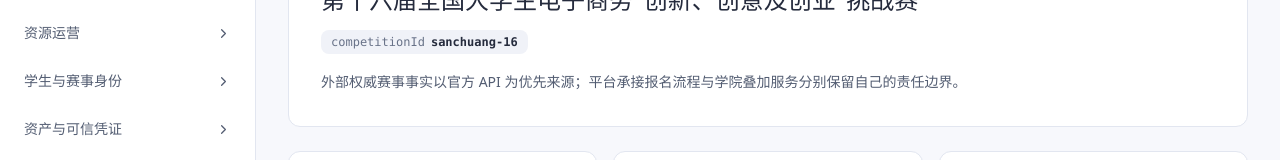
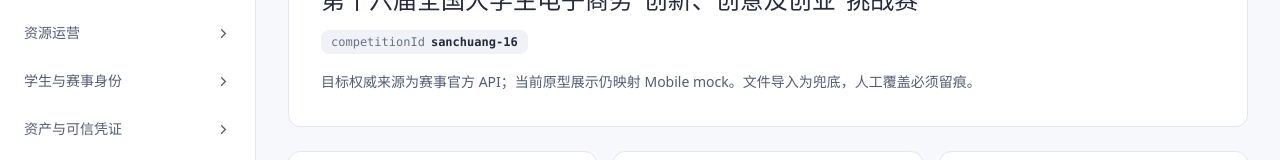
Before and after one commit to dangjingtao/core-industry-college-prototype, a React (Vite) app in the folder apps/pc/: page /admin/competitions/objects/sanchuang-16 in a window 1280 px wide. Shown: the part 226-386 px from the top of the page. Built offline with nearby package versions, Linux system fonts and the light colour scheme.

Commit message:
refactor(pc02): reuse PC01 competition master records

```diff
--- a/apps/pc/src/admin/competition-control-data.ts
+++ b/apps/pc/src/admin/competition-control-data.ts
@@ -1,77 +1,47 @@
-export type CompetitionControlSource = "平台配置" | "API 同步" | "文件导入" | "人工修正" | "Runtime";
+import { adminDomains, type DataSource } from "./data";
+
+export type CompetitionControlSource = DataSource;
 export type RegistrationMode = "platformPortal" | "externalUrl" | "thirdPartyApi" | "offline";
 export type PlatformReviewStatus = "pending" | "approved" | "rejected";
 export type OfficialQualificationStatus = "pending" | "confirmed" | "rejected" | "notRequired";
+type CompetitionStatus = "upcoming" | "registrationOpen" | "inProgress" | "ended";
 
-export type CompetitionControlRecord = {
-  id: string;
-  name: string;
-  status: "upcoming" | "registrationOpen" | "inProgress" | "ended";
-  source: CompetitionControlSource;
-  sourceDetail: string;
+type Relation = { label: string; stableId: string; to?: string };
+
+type CompetitionControlExtension = {
   organizer: string;
-  organizerId?: string;
   authorityMode: "externalAuthority" | "platformConfigured";
   tracks: { id: string; name: string; group: string }[];
-  registration: {
-    mode: RegistrationMode;
-    label: string;
-    detail: string;
-    portalPath?: string;
-  };
-  sync: {
-    state: "healthy" | "attention" | "notRequired";
-    lastSync: string;
-    priority: string;
-    fallback: string;
-    conflictPolicy: string;
-  };
-  qualification: {
-    platformReview: PlatformReviewStatus;
-    officialQualification: OfficialQualificationStatus;
-    workspaceRule: string;
-  };
+  registration: { mode: RegistrationMode; label: string; detail: string; portalPath?: string };
+  sync: { state: "healthy" | "attention" | "notRequired"; lastSync: string; priority: string; fallback: string; conflictPolicy: string };
+  qualification: { platformReview: PlatformReviewStatus; officialQualification: OfficialQualificationStatus; workspaceRule: string };
   windows: {
     official: { label: string; value: string; owner: string }[];
     local: { id: string; label: string; value: string; owner: string; scope: string }[];
   };
-  schoolScope: {
-    reviewOwnerRule: string;
-    authorizedSchools: string[];
-    note: string;
-  };
-  team: {
-    id: string;
-    name: string;
-    captainSchool: string;
-    members: { id: string; name: string; role: string; school: string }[];
-  };
-  project: {
-    id: string;
-    name: string;
-    track: string;
-    summary: string;
-    stage: string;
-  };
+  schoolScope: { reviewOwnerRule: string; authorizedSchools: string[]; note: string };
+  team: { id: string; name: string; captainSchool: string; members: { id: string; name: string; role: string; school: string }[] };
+  project: { id: string; name: string; track: string; summary: string; stage: string };
   resources: { id: string; title: string; category: string; source: CompetitionControlSource; updatedAt: string }[];
   services: {
     courses: { id: string; name: string }[];
     benefits: { id: string; name: string }[];
     activities: { id: string; name: string }[];
   };
-  workshop: {
-    enabled: boolean;
-    scope: string;
-    lifecycle: string;
-    skillPack: string[];
-    privacy: string;
-  };
-  teacherScope: {
-    allowed: string[];
-    denied: string[];
-  };
+  workshop: { enabled: boolean; scope: string; lifecycle: string; skillPack: string[]; privacy: string };
+  teacherScope: { allowed: string[]; denied: string[] };
+  additionalAppConsumers: string[];
+  additionalRelations: Relation[];
+};
+
+export type CompetitionControlRecord = CompetitionControlExtension & {
+  id: string;
+  name: string;
+  status: CompetitionStatus;
+  source: CompetitionControlSource;
+  sourceDetail: string;
   appConsumers: string[];
-  relations: { label: string; stableId: string; to?: string }[];
+  relations: Relation[];
 };
 
 export const registrationModeLabels: Record<RegistrationMode, string> = {
@@ -81,13 +51,8 @@ export const registrationModeLabels: Record<RegistrationMode, string> = {
   offline: "无线上报名",
 };
 
-export const competitionControlRecords: CompetitionControlRecord[] = [
-  {
-    id: "sanchuang-16",
-    name: "第十六届全国大学生电子商务“创新、创意及创业”挑战赛",
-    status: "registrationOpen",
-    source: "API 同步",
-    sourceDetail: "外部权威赛事事实以官方 API 为优先来源；平台承接报名流程与学院叠加服务分别保留自己的责任边界。",
+const competitionExtensions: Record<string, CompetitionControlExtension> = {
+  "sanchuang-16": {
     organizer: "全国大学生电子商务“创新、创意及创业”挑战赛竞赛组织委员会",
     authorityMode: "externalAuthority",
     tracks: [
@@ -164,32 +129,19 @@ export const competitionControlRecords: CompetitionControlRecord[] = [
       allowed: ["当前赛事报名资料", "当前授权学校的团队与成员", "CompetitionProject 材料", "必要联系方式", "学校审核状态", "被授权赛事变更事项"],
       denied: ["学生其它赛事", "长期问卷 / 画像", "求职简历", "投递记录", "权益消费记录", "Workshop 私人回答 / AI 内容", "与审核无关的长期账号数据"],
     },
-    appConsumers: [
-      "/competitions",
-      "/competitions/sanchuang-16",
+    additionalAppConsumers: [
       "/registration → /registration-portal/*",
       "/competitions/sanchuang-16/workspace",
       "/competitions/sanchuang-16/workspace/team",
       "/competitions/sanchuang-16/workspace/resources",
       "/competitions/sanchuang-16/workshop",
     ],
-    relations: [
-      { label: "北辰美妆", stableId: "northstar-beauty", to: "/admin/organizations/objects/northstar-beauty" },
-      { label: "品牌电商实战课", stableId: "brand-ecommerce" },
-      { label: "北辰美妆校园体验权益", stableId: "benefit-beauty-sample" },
-    ],
+    additionalRelations: [{ label: "校赛路演训练营", stableId: "activity-roadshow" }],
   },
-  {
-    id: "innovation-cup-2026",
-    name: "2026 青年品牌创新挑战赛",
-    status: "upcoming",
-    source: "平台配置",
-    sourceDetail: "普通合作赛事由平台赛事运营直接配置；仍使用同一 Competition 控制面与 stable id 规则。",
+  "innovation-cup-2026": {
     organizer: "青年品牌创新联盟",
     authorityMode: "platformConfigured",
-    tracks: [
-      { id: "track-brand", name: "品牌创新赛道", group: "综合组" },
-    ],
+    tracks: [{ id: "track-brand", name: "品牌创新赛道", group: "综合组" }],
     registration: {
       mode: "platformPortal",
       label: "平台承接报名",
@@ -205,12 +157,10 @@ export const competitionControlRecords: CompetitionControlRecord[] = [
     qualification: {
       platformReview: "approved",
       officialQualification: "notRequired",
-      workspaceRule: "该合作赛事不要求外部权威资格回流；平台资格规则满足后即可按赛事生命周期开放 Workspace。",
+      workspaceRule: "该合作赛事不要求外部权威资格回流；平台资格规则满足后仍按赛事生命周期开放 Workspace。",
     },
     windows: {
-      official: [
-        { label: "平台报名窗口", value: "2026-09-01 → 2026-10-15", owner: "平台赛事运营" },
-      ],
+      official: [{ label: "平台报名窗口", value: "2026-09-01 → 2026-10-15", owner: "平台赛事运营" }],
       local: [],
     },
     schoolScope: {
@@ -231,12 +181,10 @@ export const competitionControlRecords: CompetitionControlRecord[] = [
       id: "project-brand-2026",
       name: "校园轻运动品牌验证计划",
       track: "品牌创新",
-      summary: "同样是赛事期 CompetitionProject；赛事结束后仅把摘要、经历、团队角色与可信成果 handoff 到长期资产。",
+      summary: "赛事期 CompetitionProject；赛事结束后只 handoff 摘要、经历、团队角色与可信成果。",
       stage: "报名准备",
     },
-    resources: [
-      { id: "brand-cup-guide", title: "赛事说明与提交规范", category: "规则", source: "平台配置", updatedAt: "2026-08-18" },
-    ],
+    resources: [{ id: "brand-cup-guide", title: "赛事说明与提交规范", category: "规则", source: "平台配置", updatedAt: "2026-08-18" }],
     services: {
       courses: [{ id: "course-brand-basics", name: "品牌验证基础课" }],
       benefits: [],
@@ -253,20 +201,38 @@ export const competitionControlRecords: CompetitionControlRecord[] = [
       allowed: ["当前赛事报名资料", "授权学校团队与成员", "CompetitionProject 材料", "审核状态"],
       denied: ["学生其它赛事", "长期画像", "求职简历与投递", "权益消费记录", "Workshop 私人回答 / AI 内容"],
     },
-    appConsumers: [
-      "/competitions",
-      "/competitions/innovation-cup-2026",
-      "/registration",
-      "/competitions/innovation-cup-2026/workspace",
-      "/competitions/innovation-cup-2026/workshop",
-    ],
-    relations: [
+    additionalAppConsumers: ["/registration", "/competitions/innovation-cup-2026/workspace", "/competitions/innovation-cup-2026/workshop"],
+    additionalRelations: [
       { label: "品牌验证基础课", stableId: "course-brand-basics" },
       { label: "品牌诊断开放日", stableId: "activity-brand-clinic" },
     ],
   },
-];
+};
 
-export function competitionControlById(competitionId: string | undefined) {
-  return competitionControlRecords.find(record => record.id === competitionId);
+function normalizeCompetitionStatus(value: string): CompetitionStatus | undefined {
+  return value === "upcoming" || value === "registrationOpen" || value === "inProgress" || value === "ended" ? value : undefined;
 }
+
+function baseCompetitionById(competitionId: string | undefined) {
+  if (!competitionId) return undefined;
+  return adminDomains.find(domain => domain.id === "competitions")?.sampleObjects.find(item => item.stableId === competitionId);
+}
+
+export function competitionControlById(competitionId: string | undefined): CompetitionControlRecord | undefined {
+  const base = baseCompetitionById(competitionId);
+  const extension = competitionId ? competitionExtensions[competitionId] : undefined;
+  const status = base ? normalizeCompetitionStatus(base.businessState) : undefined;
+  if (!base || !extension || !status) return undefined;
+
+  const { additionalAppConsumers, additionalRelations, ...control } = extension;
+  return {
+    ...control,
+    id: base.stableId,
+    name: base.name,
+    status,
+    source: base.source,
+    sourceDetail: base.sourceDetail,
+    appConsumers: [...new Set([...base.mobileConsumers, ...additionalAppConsumers])],
+    relations: [...base.relations, ...additionalRelations],
+  };
+}
```
